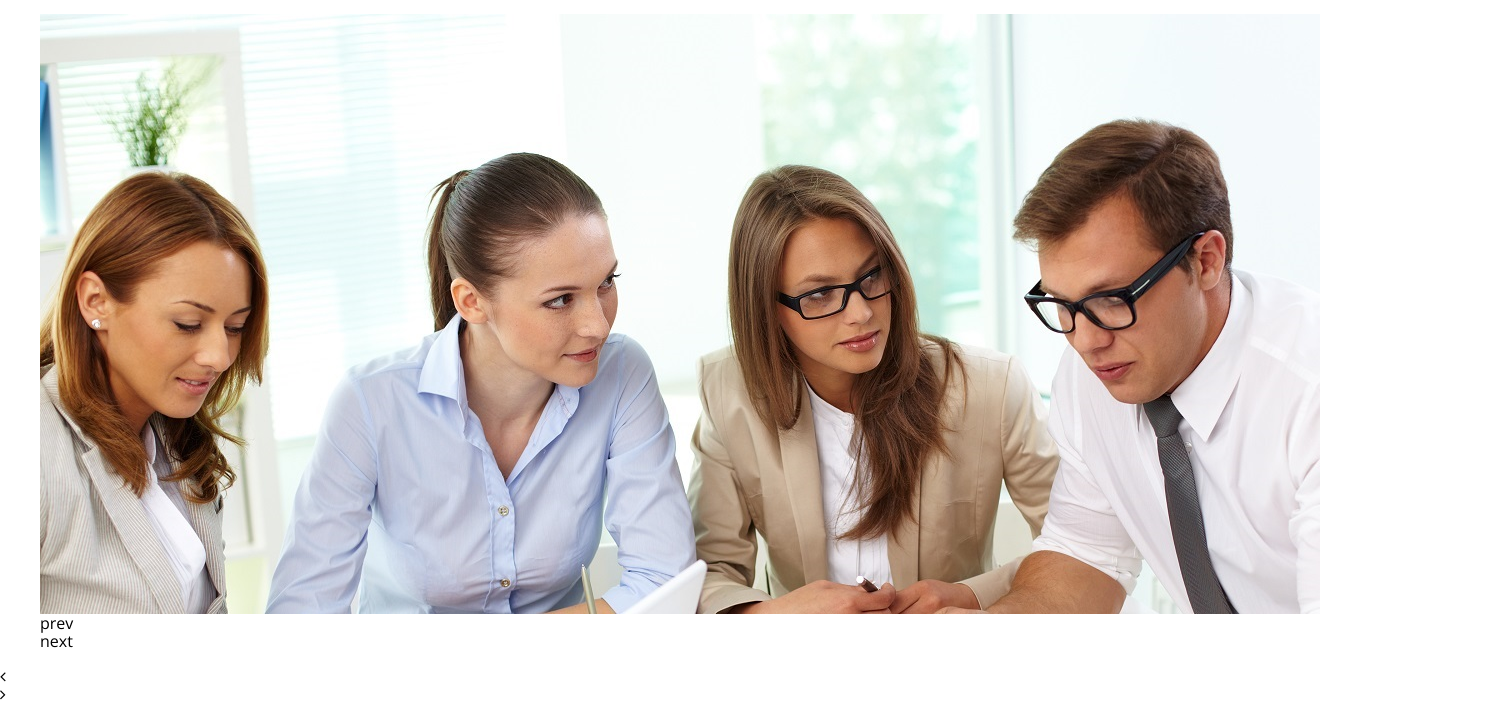
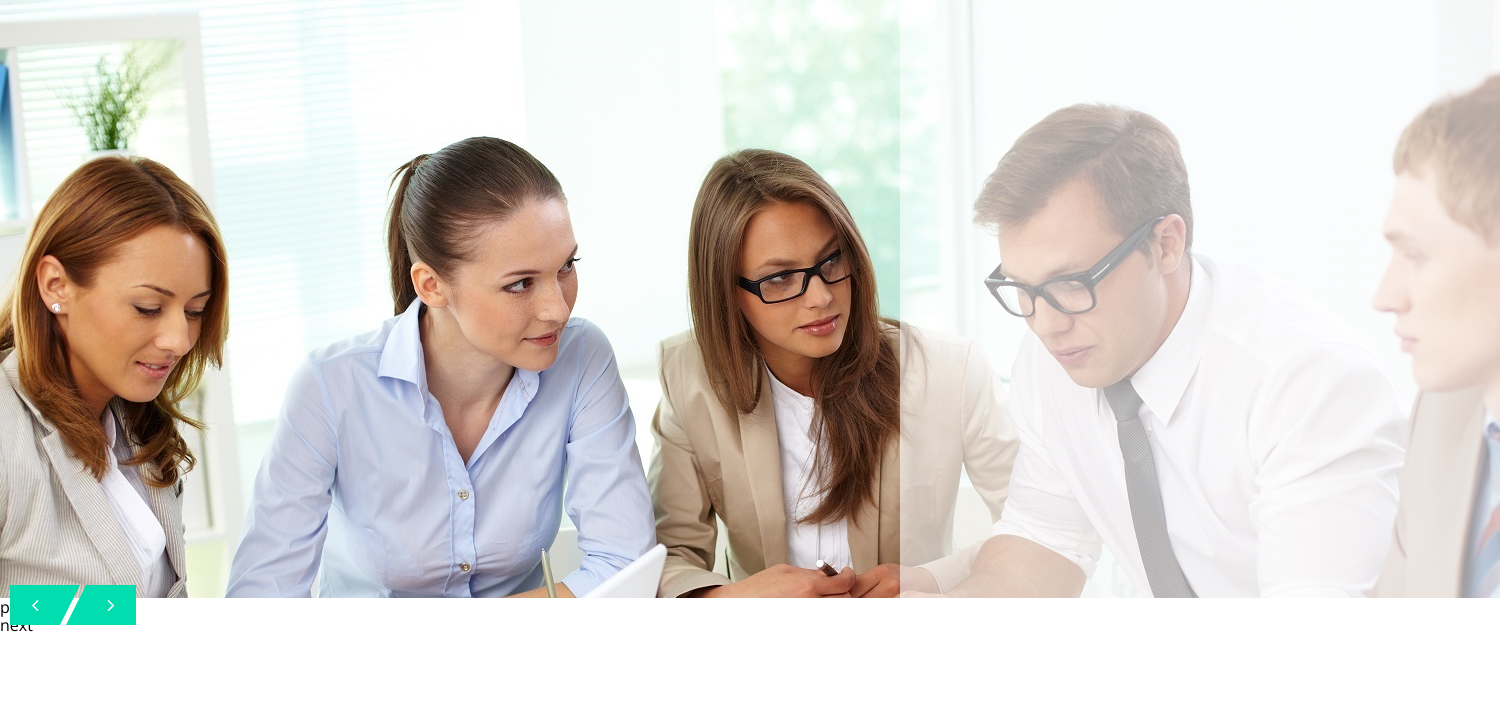
Before and after one commit to 0n3two/template-1, a plain HTML site: page index.html in a window 1280 px wide. Shown: the part 83-790 px from the top of the page, 1500 px wide, since content can reach past the window. Drawn offline with nearby package versions, Linux system fonts and the light colour scheme.

Commit message:
added styles for .control - now its separate block; renamed .wrapper-fluid to .wrapper-big; modified .wrapper-big - widht changed to 1500px; added styles for .slider; deleted styles for .rs-five__controls - now its separate block;

```diff
--- a/css/style.css
+++ b/css/style.css
@@ -280,9 +280,65 @@ template {
   padding: 0 15px;
   margin: 0 auto;
 }
-.wrapper-fluid {
-  width: 80%;
+.wrapper-big {
+  width: 1500px;
   margin: 0 auto;
+}
+.controls {
+  -webkit-user-select: none;
+     -moz-user-select: none;
+      -ms-user-select: none;
+          user-select: none;
+}
+.controls__btn-prev {
+  position: relative;
+  display: inline-block;
+  width: 50px;
+  height: 40px;
+  background-color: #01ddaf;
+  cursor: pointer;
+  text-align: center;
+}
+.controls__btn-prev:after {
+  content: '';
+  display: block;
+  position: absolute;
+  top: 0;
+  right: -20px;
+  border-left: 10px solid #01ddaf;
+  border-bottom: 20px solid transparent;
+  border-top: 20px solid #01ddaf;
+  border-right: 10px solid transparent;
+}
+.controls__btn-next {
+  position: relative;
+  display: inline-block;
+  width: 50px;
+  height: 40px;
+  margin-left: 22px;
+  background-color: #01ddaf;
+  cursor: pointer;
+  text-align: center;
+}
+.controls__btn-next:after {
+  content: '';
+  display: block;
+  position: absolute;
+  top: 0;
+  left: -20px;
+  border-left: 10px solid transparent;
+  border-bottom: 20px solid #01ddaf;
+  border-top: 20px solid transparent;
+  border-right: 10px solid #01ddaf;
+}
+.controls__btn-disabled {
+  pointer-events: none;
+  opacity: 0.7;
+}
+.controls__icon {
+  font-size: 1.25em;
+  line-height: 40px;
+  color: #fff;
 }
 .header {
   border-bottom: 1px solid #E4E4E4;
@@ -581,12 +637,29 @@ template {
   color: #eee;
 }
 .slider {
+  position: relative;
+}
+.slider__items {
   padding: 0;
   margin: 0;
   list-style: none;
 }
-.slider__img {
-  width: 100%;
+.slider__item {
+  position: relative;
+}
+.slider__content {
+  position: absolute;
+  top: 0;
+  right: 0;
+  width: 40%;
+  height: 100%;
+  background-color: rgba(255, 255, 255, 0.6);
+}
+.slider__controls {
+  position: absolute;
+  bottom: 10px;
+  left: 10px;
+  z-index: 1000;
 }
 .content {
   padding-bottom: 75px;
@@ -1005,50 +1078,6 @@ template {
   margin-top: 30px;
   text-align: center;
 }
-.rs-five__to-left {
-  position: relative;
-  display: inline-block;
-  width: 50px;
-  height: 40px;
-  background-color: #01ddaf;
-  cursor: pointer;
-}
-.rs-five__to-left:after {
-  content: '';
-  display: block;
-  position: absolute;
-  top: 0;
-  right: -20px;
-  border-left: 10px solid #01ddaf;
-  border-bottom: 20px solid transparent;
-  border-top: 20px solid #01ddaf;
-  border-right: 10px solid transparent;
-}
-.rs-five__to-right {
-  position: relative;
-  display: inline-block;
-  width: 50px;
-  height: 40px;
-  margin-left: 22px;
-  background-color: #01ddaf;
-  cursor: pointer;
-}
-.rs-five__to-right:after {
-  content: '';
-  display: block;
-  position: absolute;
-  top: 0;
-  left: -20px;
-  border-left: 10px solid transparent;
-  border-bottom: 20px solid #01ddaf;
-  border-top: 20px solid transparent;
-  border-right: 10px solid #01ddaf;
-}
-.rs-five__icon {
-  font-size: 1.25em;
-  line-height: 40px;
-  color: #fff;
-}
 .rs-six {
   display: -webkit-box;
   display: -webkit-flex;
```
Also changed, not shown: .less/style.less.
